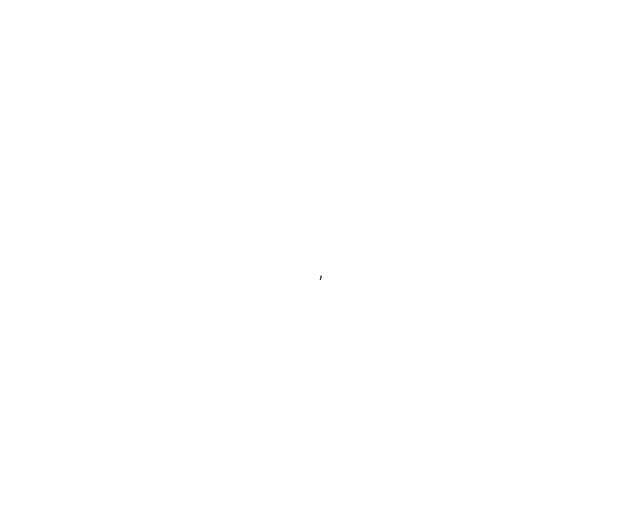
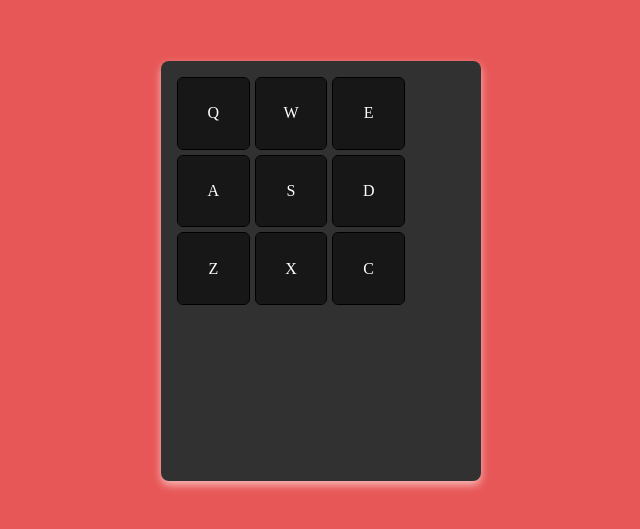
Before and after one commit to BikramATIP/drum-machine, a React (Vite) app: page / in a window 1280 px wide. Shown: the part 129-658 px from the top of the page, without its empty margins (319-959 px from the left). Built offline with nearby package versions, Linux system fonts and the light colour scheme.

Commit message:
design keys

```diff
--- a/src/App.css
+++ b/src/App.css
@@ -1,16 +1,38 @@
+
 #root {
-  max-width: 1280px;
-  margin: 0 auto;
-  padding: 2rem;
-  text-align: center;
+  box-sizing: border-box;
+
 }
 
-@media (prefers-reduced-motion: no-preference) {
-  a:nth-of-type(2) .logo {
-    animation: logo-spin infinite 20s linear;
-  }
+.drumMachine {
+  width: 300px;
+  height: 400px;
+  box-shadow: 0 4px 8px rgb(247, 186, 186);
+  border-radius: 8px;
+  background-color: rgb(49, 49, 49);
+  color: white;
+  padding: 10px;
+
 }
-
-.card {
-  padding: 2em;
+.keys-container {
+  box-sizing: border-box;
+  height: 60%;
+  border-radius: 4px;
+  width: 80%;
+  color: white;
+  padding: 7px;
+  display: grid;
+  grid-template-columns: repeat(3, 1fr);
+  grid-template-rows: repeat(3, 1fr);
+  gap: 7px;
 }
+ .drum-pad {
+  background-color: rgb(24, 23, 23);
+  outline: 1px solid black;
+  height: 100%;
+  width: 100%;
+  border-radius: 5px;
+  display: flex;
+  justify-content: center;
+  align-items: center;
+ }
--- a/src/App.jsx
+++ b/src/App.jsx
@@ -10,23 +10,36 @@
  const activeSet = useSelector((state) => state.drumMachine.activeSet)
  const volume = useSelector((state) => state.drumMachine.volume);
  const power = useSelector((state) => state.drumMachine.power);
-
  const [currentSound, setCurrentSound] = useState('');
 
-console.log(power)
+const activePads = pads.filter((_, index) =>
+   activeSet === 1 ? index < 9 : index >= 9
+);
+
+const handlePadClick = (pad) => {
+    const audio = new Audio(pad.sound);
+    audio.play();
+}
+
 
 
   return (
     <>
+
    <div className="drumMachine" id="drum-machine">
     <div id="keys-container" className="keys-container">
-      <div className="drum-pad"></div>
+     {activePads.map((pad) => {
+       return (<div
+      id={pad.name}
+      className="drum-pad"
+      key={pad.id}
+      onClick={() => handlePadClick(pad)}
+      >
+      {pad.key.toUpperCase()}
+      </div>)
+     })}
     </div>
-    <div className="control-panel">
-     <div id="display">
 
-     </div>
-    </div>
    </div>
     </>
   )
--- a/src/index.css
+++ b/src/index.css
@@ -1,62 +1,7 @@
-:root {
-  font-family: Inter, system-ui, Avenir, Helvetica, Arial, sans-serif;
-  line-height: 1.5;
-  font-weight: 400;
-
-  color-scheme: light dark;
-  color: rgba(255, 255, 255, 0.87);
-  background-color: #242424;
-
-  font-synthesis: none;
-  text-rendering: optimizeLegibility;
-  -webkit-font-smoothing: antialiased;
-  -moz-osx-font-smoothing: grayscale;
-}
-
-a {
-  font-weight: 500;
-  color: #646cff;
-  text-decoration: inherit;
-}
-a:hover {
-  color: #535bf2;
-}
-
 body {
   margin: 0;
-  display: flex;
+  display: grid;
   place-items: center;
-  min-width: 320px;
   min-height: 100vh;
+  background-color: #e75757;
 }
-
-h1 {
-  font-size: 3.2em;
-  line-height: 1.1;
-}
-
-button {
-  border-radius: 8px;
-  border: 1px solid transparent;
-  padding: 0.6em 1.2em;
-  font-size: 1em;
-  font-weight: 500;
-  font-family: inherit;
-  background-color: #1a1a1a;
-  cursor: pointer;
-  transition: border-color 0.25s;
-}
-
-
-@media (prefers-color-scheme: light) {
-  :root {
-    color: #213547;
-    background-color: #ffffff;
-  }
-  a:hover {
-    color: #747bff;
-  }
-  button {
-    background-color: #f9f9f9;
-  }
-}
--- a/src/main.jsx
+++ b/src/main.jsx
@@ -16,7 +16,7 @@
   <Provider store={store}>
   <StrictMode>
     <App />
-  </StrictMode>,
+  </StrictMode>
   </Provider>
 )
 
```
